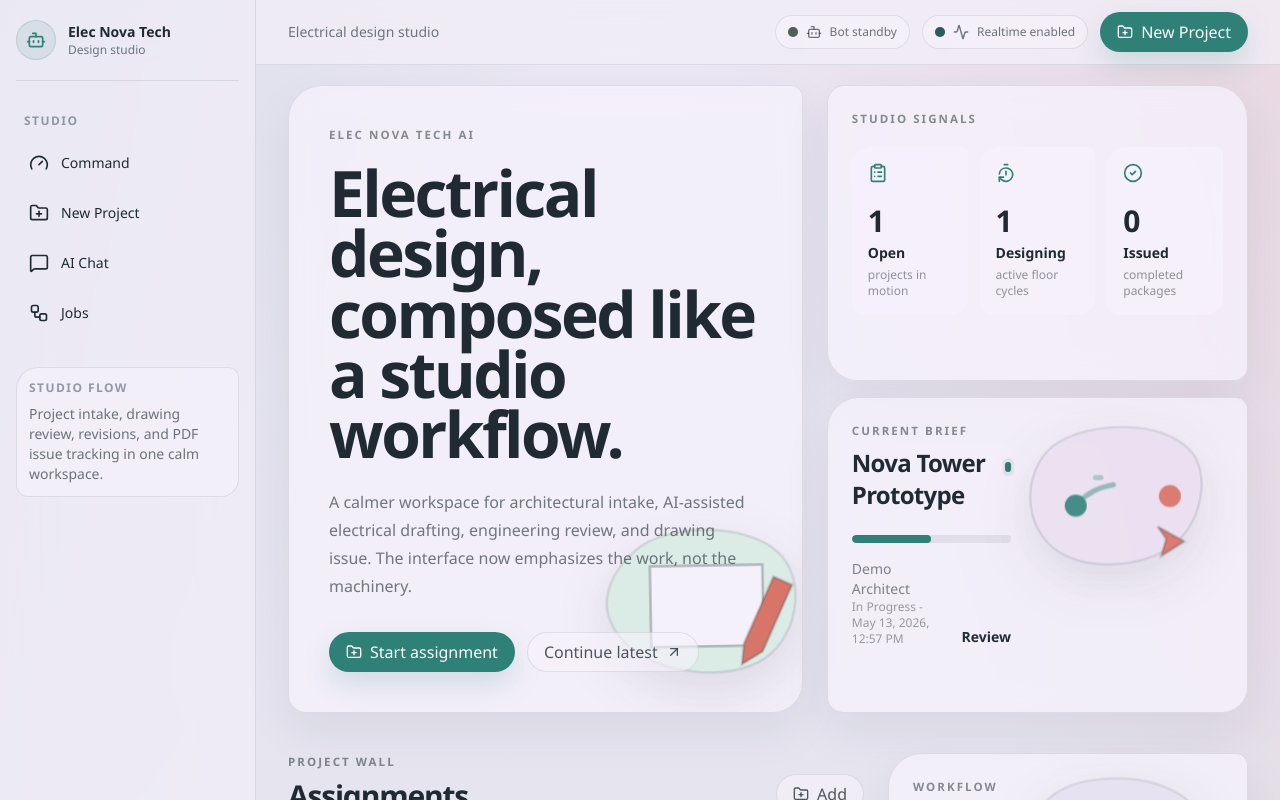
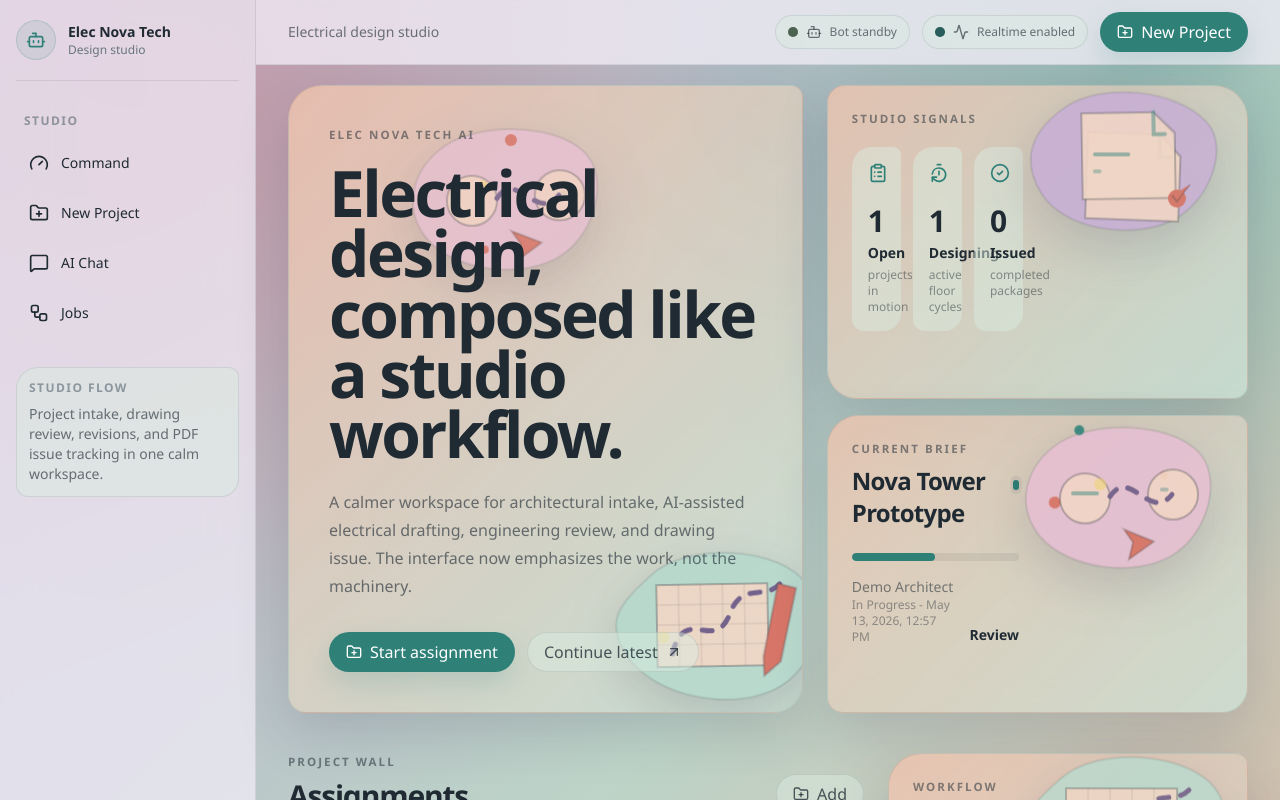
Before and after one commit to EyosafetAlem767655/Electrical_designer_Agentic_AI, a Next.js app: page / in a window 1280 px wide. Shown: the top 800 px of the page. Built offline with nearby package versions, Linux system fonts and the light colour scheme; no server answers.

Commit message:
begging this nigga to be creative

```diff
--- a/app/globals.css
+++ b/app/globals.css
@@ -1,17 +1,17 @@
 @import "tailwindcss";
 
 :root {
-  --background: #e7e4f1;
+  --background: #b9accf;
   --foreground: #1f2a33;
   --font-rajdhani: "Aptos", "Segoe UI", Arial, sans-serif;
   --font-orbitron: "Aptos Display", "Segoe UI", Arial, sans-serif;
   --font-jetbrains: "Aptos", "Segoe UI", Arial, sans-serif;
-  --panel: rgba(243, 239, 249, 0.86);
-  --panel-strong: rgba(247, 243, 252, 0.96);
+  --panel: rgba(239, 207, 190, 0.82);
+  --panel-strong: rgba(231, 222, 199, 0.92);
   --line: rgba(31, 42, 51, 0.12);
   --accent: #2f8178;
   --accent-strong: #156a63;
-  --canvas: #f2eef8;
+  --canvas: #d8c4dd;
   --muted: #687580;
   --plum: #6d5a87;
   --coral: #d66f61;
@@ -35,9 +35,9 @@ body {
   margin: 0;
   color: var(--foreground);
   background:
-    linear-gradient(115deg, rgba(47, 129, 120, 0.1), transparent 30%),
-    linear-gradient(245deg, rgba(214, 111, 97, 0.12), transparent 32%),
-    linear-gradient(180deg, #ebe7f4 0%, #e7e4f1 46%, #dce8e4 100%);
+    radial-gradient(circle at 12% 8%, rgba(214, 111, 97, 0.34), transparent 34%),
+    radial-gradient(circle at 86% 10%, rgba(47, 129, 120, 0.28), transparent 30%),
+    linear-gradient(135deg, #b5a4ca 0%, #bdd4c8 52%, #dfb099 100%);
   font-family: var(--font-rajdhani);
   letter-spacing: 0;
 }
@@ -73,8 +73,8 @@ select {
   position: relative;
   overflow: hidden;
   background:
-    linear-gradient(135deg, rgba(247, 243, 252, 0.96), rgba(232, 241, 238, 0.9)),
-    radial-gradient(circle at 10% 0%, rgba(47, 129, 120, 0.08), transparent 34%);
+    linear-gradient(135deg, rgba(239, 207, 190, 0.92), rgba(211, 229, 218, 0.84)),
+    radial-gradient(circle at 10% 0%, rgba(109, 90, 135, 0.12), transparent 34%);
   border: 1px solid rgba(31, 42, 51, 0.1);
   border-radius: 26px 10px 22px 14px !important;
   box-shadow: 0 24px 70px rgba(31, 42, 51, 0.08), 0 2px 10px rgba(31, 42, 51, 0.04);
@@ -116,18 +116,17 @@ select {
 
 .grid-overlay {
   background:
-    radial-gradient(circle at 20% 18%, rgba(47, 129, 120, 0.08), transparent 26%),
-    radial-gradient(circle at 72% 12%, rgba(109, 90, 135, 0.08), transparent 24%),
-    linear-gradient(135deg, transparent 0 42%, rgba(214, 111, 97, 0.06) 42% 43%, transparent 43%);
+    radial-gradient(circle at 20% 18%, rgba(66, 45, 88, 0.18), transparent 26%),
+    radial-gradient(circle at 72% 12%, rgba(47, 129, 120, 0.16), transparent 24%),
+    linear-gradient(135deg, transparent 0 42%, rgba(214, 111, 97, 0.18) 42% 43%, transparent 43%);
   mask-image: linear-gradient(180deg, black, transparent 94%);
 }
 
 .studio-backdrop {
   background:
-    linear-gradient(145deg, rgba(47, 129, 120, 0.08), transparent 34%),
-    linear-gradient(25deg, transparent 0 58%, rgba(109, 90, 135, 0.08) 58% 70%, transparent 70%),
-    linear-gradient(175deg, transparent 0 68%, rgba(214, 111, 97, 0.08) 68% 69%, transparent 69%),
-    #e7e4f1;
+    radial-gradient(circle at 9% 14%, rgba(214, 111, 97, 0.28), transparent 28%),
+    radial-gradient(circle at 80% 18%, rgba(47, 129, 120, 0.25), transparent 26%),
+    linear-gradient(120deg, #9f8abb 0%, #b5cfc0 48%, #d99e85 100%);
 }
 
 .studio-title {
@@ -148,8 +147,10 @@ select {
 
 .studio-surface {
   border: 1px solid rgba(31, 42, 51, 0.1);
-  background: rgba(247, 243, 252, 0.72);
-  box-shadow: 0 18px 48px rgba(31, 42, 51, 0.07);
+  background:
+    linear-gradient(135deg, rgba(238, 195, 174, 0.82), rgba(204, 226, 214, 0.76)),
+    radial-gradient(circle at 100% 0%, rgba(109, 90, 135, 0.1), transparent 28%);
+  box-shadow: 0 20px 54px rgba(45, 34, 67, 0.16);
   backdrop-filter: blur(14px);
 }
 
@@ -160,12 +161,12 @@ select {
 .studio-pill {
   border-radius: 999px;
   border: 1px solid rgba(31, 42, 51, 0.1);
-  background: rgba(247, 243, 252, 0.68);
+  background: rgba(223, 237, 226, 0.55);
 }
 
 .studio-sticker {
   width: min(220px, 42vw);
-  filter: drop-shadow(0 18px 26px rgba(31, 42, 51, 0.12));
+  filter: drop-shadow(0 18px 26px rgba(45, 34, 67, 0.18));
   transform-origin: center;
   animation: sticker-float 7s ease-in-out infinite;
 }
@@ -177,21 +178,21 @@ select {
 }
 
 .sticker-paper {
-  fill: #e9dff0;
+  fill: #e5bfd0;
   stroke: rgba(31, 42, 51, 0.12);
   stroke-width: 2;
 }
 
 .sticker-paper.teal {
-  fill: #d9ebe5;
+  fill: #b8d8cc;
 }
 
 .sticker-paper.plum {
-  fill: #e5e1f0;
+  fill: #c7afd3;
 }
 
 .sticker-sheet {
-  fill: rgba(247, 243, 252, 0.92);
+  fill: rgba(244, 214, 197, 0.92);
   stroke: rgba(31, 42, 51, 0.3);
   stroke-width: 2;
 }
@@ -219,6 +220,44 @@ select {
   fill: #d66f61;
   stroke: rgba(31, 42, 51, 0.24);
   stroke-width: 2;
+}
+
+.sticker-grid {
+  fill: none;
+  stroke: rgba(31, 42, 51, 0.14);
+  stroke-width: 1;
+}
+
+.sticker-route {
+  fill: none;
+  stroke: #6d5a87;
+  stroke-width: 5;
+  stroke-linecap: round;
+  stroke-dasharray: 10 12;
+  animation: route-flow 1.8s linear infinite;
+}
+
+.sticker-pulse {
+  fill: #f2d46b;
+  animation: pulse-hop 2.6s ease-in-out infinite;
+}
+
+.sticker-orbit {
+  transform-origin: 90px 75px;
+  animation: sticker-orbit 8s linear infinite;
+}
+
+.sticker-stack-a {
+  animation: stack-shift-a 4.2s ease-in-out infinite;
+}
+
+.sticker-stack-b {
+  animation: stack-shift-b 4.2s ease-in-out infinite;
+}
+
+.sticker-pencil {
+  transform-origin: 130px 82px;
+  animation: pencil-sweep 3.8s ease-in-out infinite;
 }
 
 .sticker-dot {
@@ -252,6 +291,64 @@ select {
   100% {
     stroke-dashoffset: -140;
     opacity: 0.45;
+  }
+}
+
+@keyframes route-flow {
+  to {
+    stroke-dashoffset: -44;
+  }
+}
+
+@keyframes pulse-hop {
+  0%,
+  100% {
+    transform: translate(0, 0) scale(0.85);
+    opacity: 0.55;
+  }
+  35% {
+    transform: translate(38px, -18px) scale(1.05);
+    opacity: 1;
+  }
+  70% {
+    transform: translate(78px, 6px) scale(0.9);
+    opacity: 0.65;
+  }
+}
+
+@keyframes sticker-orbit {
+  to {
+    transform: rotate(360deg);
+  }
+}
+
+@keyframes stack-shift-a {
+  0%,
+  100% {
+    transform: translate(0, 0) rotate(-4deg);
+  }
+  50% {
+    transform: translate(6px, -5px) rotate(1deg);
+  }
+}
+
+@keyframes stack-shift-b {
+  0%,
+  100% {
+    transform: translate(0, 0) rotate(5deg);
+  }
+  50% {
+    transform: translate(-5px, 4px) rotate(0deg);
+  }
+}
+
+@keyframes pencil-sweep {
+  0%,
+  100% {
+    transform: translate(0, 0) rotate(-10deg);
+  }
+  50% {
+    transform: translate(-12px, 8px) rotate(5deg);
   }
 }
 
@@ -335,11 +432,11 @@ select {
 [class*="bg-[#120d0a]"],
 [class*="bg-[#211812]"],
 [class*="bg-[#140f0c]"] {
-  background-color: rgba(247, 243, 252, 0.82) !important;
+  background-color: rgba(238, 195, 174, 0.66) !important;
 }
 
 [class*="bg-white"] {
-  background-color: rgba(247, 243, 252, 0.62) !important;
+  background-color: rgba(217, 235, 224, 0.5) !important;
 }
 
 [class*="bg-[#6d4c34]"],
@@ -385,7 +482,7 @@ input,
 textarea,
 select {
   color: #1f2a33 !important;
-  background: rgba(247, 243, 252, 0.86) !important;
+  background: rgba(238, 195, 174, 0.7) !important;
 }
 
 input::placeholder,
--- a/app/page.tsx
+++ b/app/page.tsx
@@ -35,7 +35,8 @@ export default async function CommandCenterPage() {
     <div className="space-y-10">
       <section className="grid min-h-[520px] gap-6 lg:grid-cols-[1.1fr_0.9fr]">
         <div className="studio-surface studio-organic relative overflow-hidden p-8 sm:p-10">
-          <StudioSticker kind="drafting" className="absolute -right-4 bottom-4 hidden opacity-95 lg:block" />
+          <StudioSticker kind="drafting" className="absolute -right-8 bottom-0 hidden w-72 opacity-95 lg:block" />
+          <StudioSticker kind="handoff" className="absolute right-44 top-8 hidden w-36 opacity-80 xl:block" />
           <div className="relative max-w-3xl">
             <p className="studio-eyebrow">Elec Nova Tech AI</p>
             <h1 className="studio-title mt-5">Electrical design, composed like a studio workflow.</h1>
@@ -63,6 +64,7 @@ export default async function CommandCenterPage() {
 
         <div className="grid gap-4">
           <div className="studio-surface rounded-[18px_34px_14px_30px] p-6">
+            <StudioSticker kind="package" className="float-right -mr-5 -mt-7 w-32 opacity-90" />
             <p className="studio-eyebrow">Studio Signals</p>
             <div className="mt-5 grid grid-cols-3 gap-3">
               {metrics.map(({ label, value, icon: Icon, note }) => (
@@ -77,7 +79,7 @@ export default async function CommandCenterPage() {
           </div>
 
           <div className="studio-surface rounded-[32px_12px_26px_16px] p-6">
-            <StudioSticker kind="handoff" className="float-right -mr-2 -mt-2 w-28 opacity-90" />
+            <StudioSticker kind="handoff" className="float-right -mr-4 -mt-5 w-36 opacity-90" />
             <div className="flex items-center justify-between gap-3">
               <div>
                 <p className="studio-eyebrow">Current Brief</p>
@@ -163,7 +165,7 @@ export default async function CommandCenterPage() {
 
         <aside className="space-y-4">
           <div className="studio-surface rounded-[34px_12px_28px_18px] p-6">
-            <StudioSticker kind="package" className="float-right -mr-3 -mt-4 w-28 opacity-85" />
+            <StudioSticker kind="drafting" className="float-right -mr-5 -mt-7 w-32 opacity-85" />
             <p className="studio-eyebrow">Workflow</p>
             <div className="mt-5 space-y-4">
               {queue.map(({ title, copy, icon: Icon }, index) => (
--- a/components/ui/StudioSticker.tsx
+++ b/components/ui/StudioSticker.tsx
@@ -6,14 +6,20 @@ export function StudioSticker({ kind, className }: { kind: StickerKind; classNam
   if (kind === "handoff") {
     return (
       <div className={cx("studio-sticker", className)} aria-hidden="true">
-        <svg viewBox="0 0 180 150" role="img">
-          <path className="sticker-paper" d="M39 26c26-16 83-19 107 6 18 19 10 59-12 77-24 20-75 24-100 3C7 89 11 43 39 26Z" />
-          <path className="sticker-line" d="M55 76c16-19 52-22 72-4" />
-          <path className="sticker-line delayed" d="M69 55h41" />
-          <path className="sticker-line delayed-more" d="M70 97h38" />
-          <circle className="sticker-dot" cx="53" cy="78" r="9" />
-          <circle className="sticker-dot coral" cx="130" cy="70" r="9" />
-          <path className="sticker-accent" d="M120 95l22 12-19 12 4-14-7-10Z" />
+        <svg viewBox="0 0 220 170" role="img">
+          <path className="sticker-paper" d="M41 26c33-21 106-21 137 8 26 24 13 82-25 105-37 22-104 14-132-19C-5 88 7 48 41 26Z" />
+          <g className="sticker-orbit">
+            <circle className="sticker-dot coral" cx="106" cy="22" r="6" />
+            <circle className="sticker-dot" cx="158" cy="78" r="5" />
+            <circle className="sticker-dot coral" cx="78" cy="131" r="4" />
+          </g>
+          <circle className="sticker-sheet" cx="66" cy="82" r="25" />
+          <circle className="sticker-sheet" cx="154" cy="78" r="25" />
+          <path className="sticker-route" d="M91 80c20-30 40 26 62-2" />
+          <circle className="sticker-pulse" cx="91" cy="80" r="7" />
+          <path className="sticker-line" d="M54 77h24" />
+          <path className="sticker-line delayed" d="M143 73h24" />
+          <path className="sticker-accent" d="M105 113l30 12-25 18 4-17-9-13Z" />
         </svg>
       </div>
     );
@@ -22,14 +28,21 @@ export function StudioSticker({ kind, className }: { kind: StickerKind; classNam
   if (kind === "package") {
     return (
       <div className={cx("studio-sticker", className)} aria-hidden="true">
-        <svg viewBox="0 0 180 150" role="img">
-          <path className="sticker-paper plum" d="M34 28c28-18 89-16 112 11 19 22 2 69-28 82-31 13-80 5-97-20C3 75 9 45 34 28Z" />
-          <path className="sticker-sheet" d="M61 40h58l19 19v53H61V40Z" />
-          <path className="sticker-fold" d="M119 40v20h19" />
-          <path className="sticker-line" d="M75 73h48" />
-          <path className="sticker-line delayed" d="M75 88h36" />
-          <path className="sticker-line delayed-more" d="M75 103h50" />
-          <circle className="sticker-dot coral" cx="55" cy="112" r="7" />
+        <svg viewBox="0 0 220 170" role="img">
+          <path className="sticker-paper plum" d="M42 29c36-25 111-19 142 15 23 25 2 82-37 99-40 18-105 8-128-27C-3 81 9 52 42 29Z" />
+          <g className="sticker-stack-b">
+            <path className="sticker-sheet" d="M70 49h72l21 21v65H70V49Z" />
+            <path className="sticker-fold" d="M142 49v22h21" />
+          </g>
+          <g className="sticker-stack-a">
+            <path className="sticker-sheet" d="M54 39h72l21 21v65H54V39Z" />
+            <path className="sticker-fold" d="M126 39v22h21" />
+          </g>
+          <path className="sticker-line" d="M72 76h54" />
+          <path className="sticker-line delayed" d="M72 93h39" />
+          <path className="sticker-line delayed-more" d="M72 110h62" />
+          <circle className="sticker-dot coral" cx="154" cy="120" r="9" />
+          <path className="sticker-accent" d="M149 117l5 6 13-17" />
         </svg>
       </div>
     );
@@ -37,14 +50,18 @@ export function StudioSticker({ kind, className }: { kind: StickerKind; classNam
 
   return (
     <div className={cx("studio-sticker", className)} aria-hidden="true">
-      <svg viewBox="0 0 180 150" role="img">
-        <path className="sticker-paper teal" d="M31 30c25-22 89-22 116 2 26 23 16 75-17 91-34 16-91 5-112-22C-2 76 8 50 31 30Z" />
-        <path className="sticker-sheet" d="M43 43h92v66H43V43Z" />
-        <path className="sticker-line" d="M58 62h63" />
-        <path className="sticker-line delayed" d="M58 79h42" />
-        <path className="sticker-line delayed-more" d="M58 96h58" />
-        <path className="sticker-accent" d="M119 107l25-54 15 7-25 54-17 10 2-17Z" />
-        <path className="sticker-fold" d="M119 107l15 7" />
+      <svg viewBox="0 0 220 170" role="img">
+        <path className="sticker-paper teal" d="M38 32c34-31 117-27 149 4 31 31 16 93-29 113-45 20-118 4-145-36C-10 78 5 61 38 32Z" />
+        <path className="sticker-sheet" d="M43 42h111v82H43V42Z" />
+        <path className="sticker-grid" d="M43 62h111M43 82h111M43 102h111M65 42v82M87 42v82M109 42v82M131 42v82" />
+        <path className="sticker-route" d="M58 111c13-51 42 1 58-39 13-34 37-11 52-31" />
+        <circle className="sticker-pulse" cx="58" cy="111" r="7" />
+        <path className="sticker-line delayed" d="M60 58h56" />
+        <path className="sticker-line delayed-more" d="M60 92h34" />
+        <g className="sticker-pencil">
+          <path className="sticker-accent" d="M143 118l28-69 17 8-29 69-19 11 3-19Z" />
+          <path className="sticker-fold" d="M143 118l16 8" />
+        </g>
       </svg>
     </div>
   );
```
